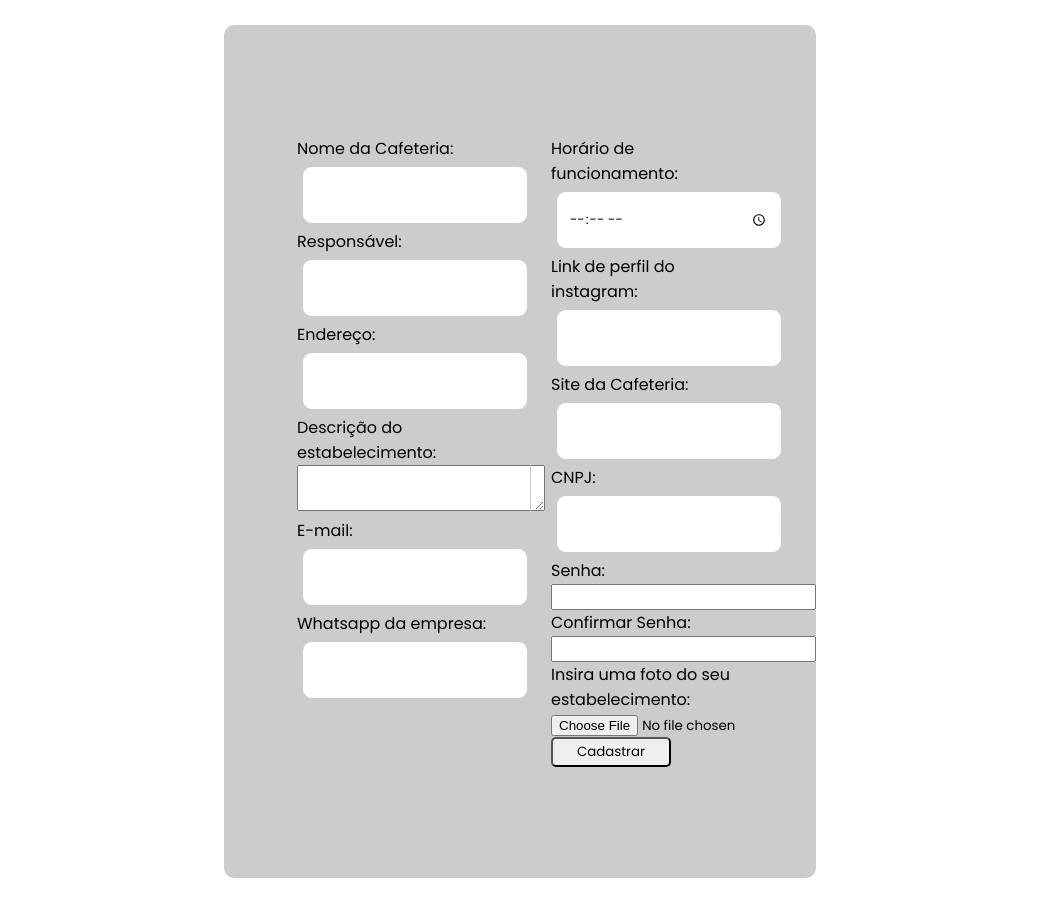
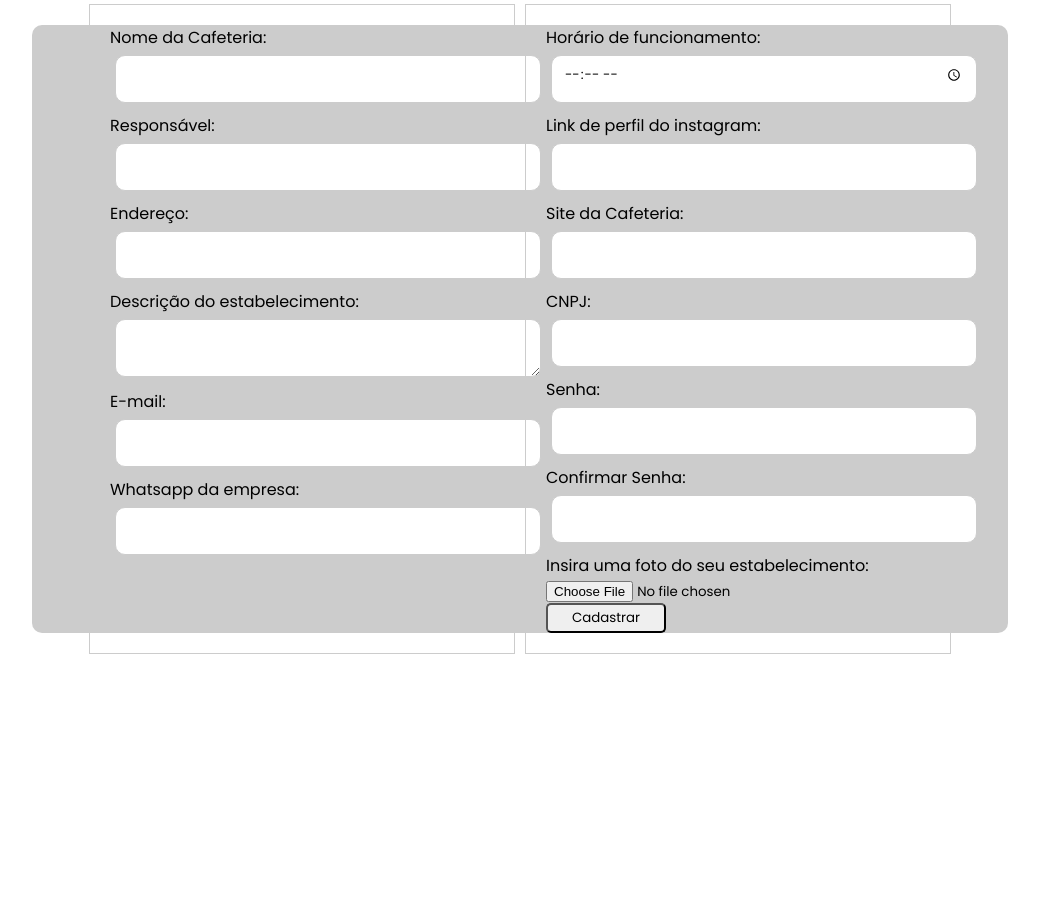
Before and after one commit to MatheusVelame/projetos2g3, a Django app: page /cadastro_cafeteria/ in a window 1280 px wide. Shown: the part 45-948 px from the top of the page, without its empty margins (120-1159 px from the left). After the commit the page ends 699 px from the top, so only its background shows below. Run offline with Django 5.2, Linux system fonts and the light colour scheme.

Commit message:
Ajusta css da página cadastro de cafeterias

```diff
--- a/projeto/apps/static/css/cadastro_cafeteria.css
+++ b/projeto/apps/static/css/cadastro_cafeteria.css
@@ -16,7 +16,8 @@ body{
 }
 
 .container {
-    width: 40vw;
+    width: 70vw;
+    height: 35vw;
     padding: 5rem 2.5rem;
     background-color: #ccc;
     display: flex;
@@ -29,20 +30,34 @@ body{
 }
 
 .form-box1, .form-box2 {
-    max-width: 15vw;
+    max-width: 30vw;
     padding: 20px;
     border: 1px solid #ccc;
-    margin: 10px;
+    margin: 5px;
 }
 
 .cadastrar{
     border-radius: 5px;
     width: 120px;
     height: 30px;
+    cursor: pointer;
 }
 
-input[type="text"], input[type="email"], input[type="tel"], input[type="url"], input[type="time"]{
-    width: 200px;
+input[type="text"], input[type="email"], input[type="tel"], input[type="url"], input[type="time"], input[type="password"]{
+    width: 400px;
+    height: 30px;
+    margin: 5px;
+    border: 1px solid #ccc;
+    border-radius: 10px;
+    padding: 8px 12px;
+    margin-bottom: 40px;
+    display: flex;
+    flex-direction: column;
+    margin-bottom: 10px;
+}
+
+textarea{
+    width: 400px;
     height: 40px;
     margin: 5px;
     border: 1px solid #ccc;
```
